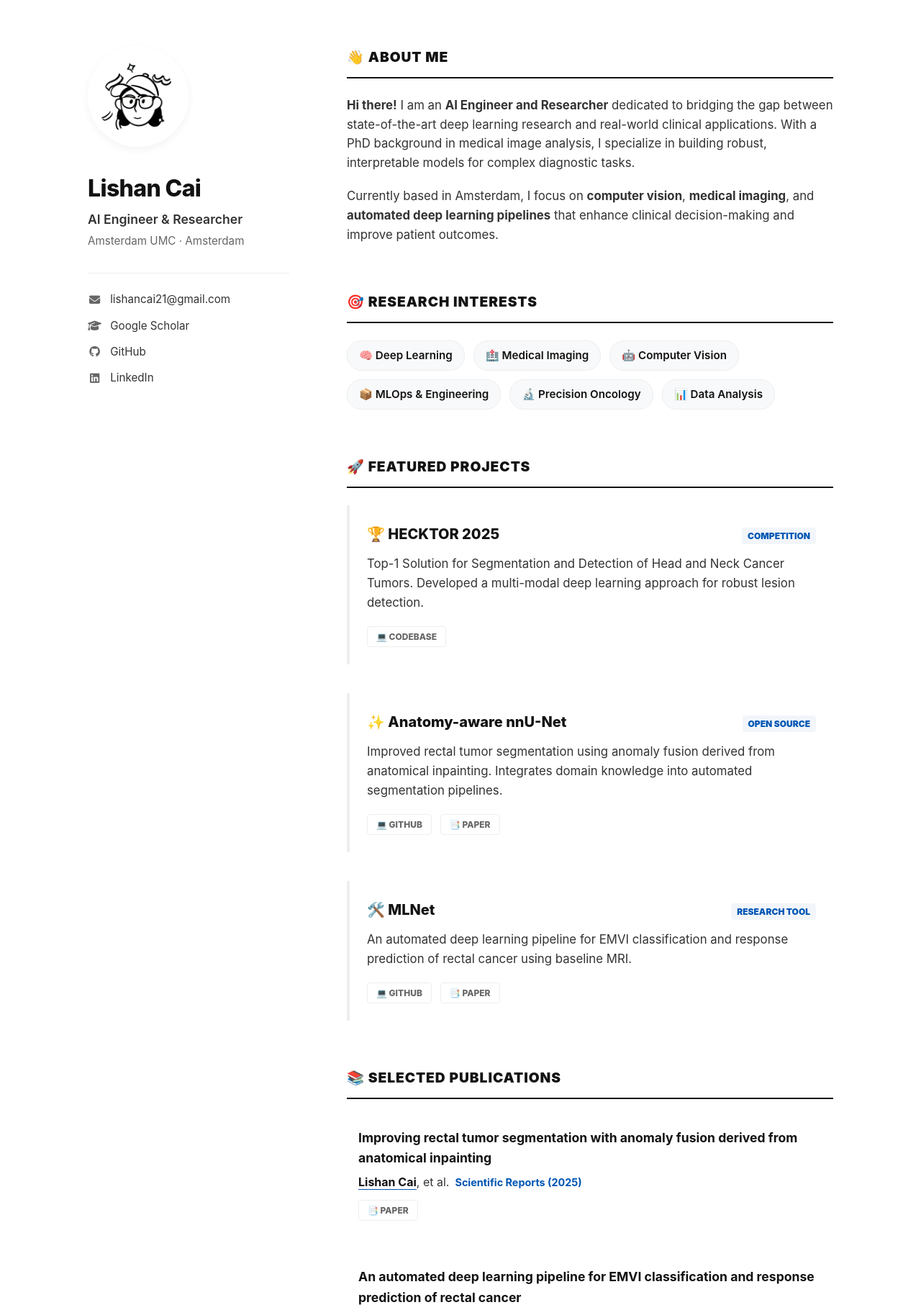
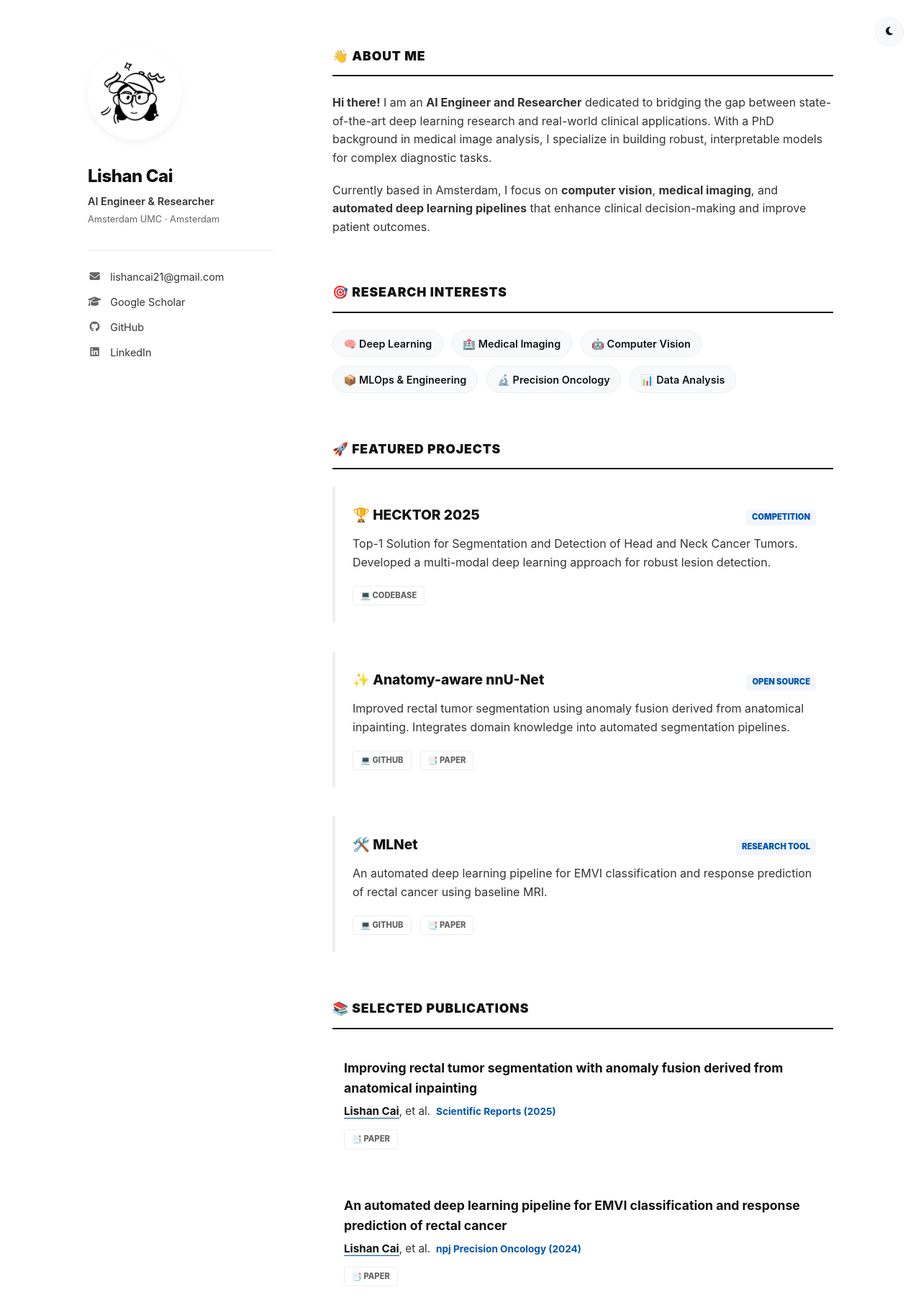
Before and after one commit to Liiiii2101/Liiiii2101.github.io, a plain HTML site: page index.html in a window 1280 px wide. Shown: the top 1820 px of the page at 72% size. Drawn offline with Linux system fonts and the light colour scheme.

Commit message:
night view option

```diff
--- a/css/academic.css
+++ b/css/academic.css
@@ -7,12 +7,22 @@
   --accent: #0056b3;
   --accent-soft: rgba(0, 86, 179, 0.05);
   --border: #eeeeee;
-  --sidebar-w: 280px;
+  --sidebar-w: 260px;
   --container-max: 1100px;
-
-  /* Lively Palette */
   --tag-bg: #f8f9fa;
   --tag-hover: #e9ecef;
+}
+
+[data-theme="dark"] {
+  --bg: #121212;
+  --text: #f5f5f7;
+  --text-soft: #a1a1a6;
+  --text-muted: #86868b;
+  --accent: #2997ff;
+  --accent-soft: rgba(41, 151, 255, 0.1);
+  --border: #333333;
+  --tag-bg: #1c1c1e;
+  --tag-hover: #2c2c2e;
 }
 
 * { box-sizing: border-box; margin: 0; padding: 0; }
@@ -23,10 +33,31 @@ body {
   color: var(--text);
   line-height: 1.6;
   -webkit-font-smoothing: antialiased;
+  transition: background 0.3s, color 0.3s;
 }
 
 a { color: var(--accent); text-decoration: none; transition: all 0.2s; }
-a:hover { color: #003d80; text-decoration: none; }
+a:hover { color: var(--accent); opacity: 0.8; text-decoration: none; }
+
+/* Theme Toggle */
+.theme-toggle {
+  position: fixed;
+  top: 1.5rem;
+  right: 1.5rem;
+  background: var(--tag-bg);
+  border: 1px solid var(--border);
+  border-radius: 50%;
+  width: 40px;
+  height: 40px;
+  cursor: pointer;
+  color: var(--text);
+  display: flex;
+  align-items: center;
+  justify-content: center;
+  z-index: 1000;
+  transition: all 0.2s;
+}
+.theme-toggle:hover { transform: scale(1.1); background: var(--tag-hover); }
 
 .container {
   max-width: var(--container-max);
@@ -46,8 +77,8 @@ a:hover { color: #003d80; text-decoration: none; }
 }
 
 .avatar {
-  width: 140px;
-  height: 140px;
+  width: 130px;
+  height: 130px;
   border-radius: 50%;
   object-fit: cover;
   margin-bottom: 1.5rem;
@@ -56,37 +87,22 @@ a:hover { color: #003d80; text-decoration: none; }
 }
 .avatar:hover { transform: scale(1.02); }
 
-.name { font-size: 2rem; font-weight: 800; margin-bottom: 0.25rem; letter-spacing: -0.02em; }
-.title { font-size: 1.1rem; color: var(--text-soft); margin-bottom: 0.25rem; font-weight: 600; }
-.affiliation { font-size: 0.95rem; color: var(--text-muted); margin-bottom: 2rem; }
+.name { font-size: 1.5rem; font-weight: 800; margin-bottom: 0.25rem; letter-spacing: -0.02em; }
+.title { font-size: 0.9rem; color: var(--text-soft); margin-bottom: 0.25rem; font-weight: 600; }
+.affiliation { font-size: 0.8rem; color: var(--text-muted); margin-bottom: 2rem; }
 
 .social-links { list-style: none; margin-bottom: 2rem; border-top: 1px solid var(--border); padding-top: 1.5rem; }
-.social-links li { margin-bottom: 0.75rem; font-size: 0.95rem; }
+.social-links li { margin-bottom: 0.75rem; font-size: 0.9rem; }
 .social-links a { color: var(--text-soft); display: flex; align-items: center; gap: 0.75rem; }
 .social-links a:hover { color: var(--accent); transform: translateX(4px); }
 .social-links i { width: 1.2rem; text-align: center; color: var(--text-muted); }
-
-.btn-cv {
-  display: flex;
-  align-items: center;
-  justify-content: center;
-  gap: 0.5rem;
-  padding: 0.6rem 1.2rem;
-  border: 1.5px solid var(--accent);
-  border-radius: 6px;
-  font-size: 0.9rem;
-  font-weight: 700;
-  color: var(--accent);
-  transition: all 0.2s;
-}
-.btn-cv:hover { background: var(--accent); color: #fff; text-decoration: none; box-shadow: 0 4px 12px rgba(0,86,179,0.2); }
 
 /* Main Content */
 .main-content { flex: 1; min-width: 0; }
 
 section { margin-bottom: 4rem; }
 .section-title {
-  font-size: 1.2rem;
+  font-size: 1.1rem;
   font-weight: 900;
   text-transform: uppercase;
   letter-spacing: 0.05em;
@@ -98,16 +114,16 @@ section { margin-bottom: 4rem; }
   gap: 0.75rem;
 }
 
-p { margin-bottom: 1.2rem; color: var(--text-soft); font-size: 1.05rem; }
+p { margin-bottom: 1.2rem; color: var(--text-soft); font-size: 1rem; }
 
 /* Interests Tags */
 .interests-list { display: flex; flex-wrap: wrap; gap: 0.75rem; list-style: none; }
 .interests-list li {
   background: var(--tag-bg);
   border: 1px solid var(--border);
-  padding: 0.5rem 1rem;
+  padding: 0.4rem 0.9rem;
   border-radius: 20px;
-  font-size: 0.95rem;
+  font-size: 0.9rem;
   font-weight: 600;
   display: flex;
   align-items: center;
@@ -125,21 +141,21 @@ p { margin-bottom: 1.2rem; color: var(--text-soft); font-size: 1.05rem; }
 /* Publications */
 .pub-list { list-style: none; }
 .pub-item { margin-bottom: 2rem; padding: 1rem; border-radius: 8px; transition: background 0.2s; }
-.pub-item:hover { background: #fafafa; }
+.pub-item:hover { background: var(--tag-bg); }
 .pub-title { font-weight: 700; font-size: 1.1rem; display: block; margin-bottom: 0.4rem; color: var(--text); }
-.pub-authors { font-size: 1rem; color: var(--text-soft); margin-bottom: 0.75rem; }
+.pub-authors { font-size: 0.95rem; color: var(--text-soft); margin-bottom: 0.75rem; }
 .pub-authors strong { color: var(--text); border-bottom: 1px solid var(--accent); }
-.pub-venue { font-size: 0.9rem; color: var(--accent); font-weight: 700; margin-left: 0.5rem; }
+.pub-venue { font-size: 0.85rem; color: var(--accent); font-weight: 700; margin-left: 0.5rem; }
 .pub-links { display: flex; flex-wrap: wrap; gap: 0.75rem; margin-top: 0.75rem; }
 .pub-link {
-  font-size: 0.75rem;
+  font-size: 0.7rem;
   font-weight: 800;
   text-transform: uppercase;
   border: 1.5px solid var(--border);
-  padding: 4px 12px;
+  padding: 4px 10px;
   border-radius: 4px;
   color: var(--text-muted);
-  background: #fff;
+  background: transparent;
 }
 .pub-link:hover { border-color: var(--accent); color: var(--accent); transform: scale(1.05); }
 
@@ -147,23 +163,24 @@ p { margin-bottom: 1.2rem; color: var(--text-soft); font-size: 1.05rem; }
 .project-item { margin-bottom: 2.5rem; padding: 1.5rem; border-left: 4px solid var(--border); transition: all 0.2s; }
 .project-item:hover { border-left-color: var(--accent); background: var(--accent-soft); }
 .project-header { display: flex; align-items: baseline; justify-content: space-between; margin-bottom: 0.75rem; }
-.project-name { font-weight: 800; font-size: 1.25rem; }
-.project-tag { font-size: 0.75rem; font-weight: 900; text-transform: uppercase; color: var(--accent); background: var(--accent-soft); padding: 2px 8px; border-radius: 4px; }
+.project-name { font-weight: 800; font-size: 1.2rem; }
+.project-tag { font-size: 0.7rem; font-weight: 900; text-transform: uppercase; color: var(--accent); background: var(--accent-soft); padding: 2px 8px; border-radius: 4px; }
 
 /* Timeline */
 .timeline-item { margin-bottom: 1.75rem; padding: 1rem; border-radius: 8px; transition: background 0.2s; }
-.timeline-item:hover { background: #fcfcfc; }
+.timeline-item:hover { background: var(--tag-bg); }
 .timeline-header { display: flex; justify-content: space-between; align-items: baseline; margin-bottom: 0.4rem; }
-.timeline-title { font-weight: 800; font-size: 1.05rem; }
-.timeline-date { font-size: 0.9rem; color: var(--text-muted); font-weight: 700; }
-.timeline-org { font-size: 0.95rem; color: var(--text-soft); font-weight: 500; }
+.timeline-title { font-weight: 800; font-size: 1rem; }
+.timeline-date { font-size: 0.85rem; color: var(--text-muted); font-weight: 700; }
+.timeline-org { font-size: 0.9rem; color: var(--text-soft); font-weight: 500; }
 
 /* Responsive */
 @media (max-width: 900px) {
   .container { flex-direction: column; padding: 3rem 1.5rem; gap: 3rem; }
   .sidebar { width: 100%; position: static; text-align: center; }
-  .avatar { width: 160px; margin: 0 auto 1.5rem; }
+  .avatar { width: 130px; margin: 0 auto 1.5rem; }
   .social-links { display: flex; flex-wrap: wrap; justify-content: center; gap: 1rem; border-bottom: 1px solid var(--border); padding-bottom: 1.5rem; }
   .social-links li { margin-bottom: 0; }
-  .name { font-size: 1.75rem; }
+  .name { font-size: 1.5rem; }
+  .theme-toggle { top: 1rem; right: 1rem; width: 36px; height: 36px; }
 }
--- a/index.html
+++ b/index.html
@@ -15,6 +15,10 @@
   <link rel="stylesheet" href="css/academic.css">
 </head>
 <body>
+
+  <button class="theme-toggle" id="themeToggle" aria-label="Toggle night view">
+    <i class="fa fa-moon" id="themeIcon"></i>
+  </button>
 
   <div class="container">
 
@@ -163,7 +167,7 @@
             <span class="timeline-title">PhD in AI (Medical Image Analysis)</span>
             <span class="timeline-date">2020 – 2024</span>
           </div>
-          <div class="timeline-org">Netherlands Cancer Institue</div>
+          <div class="timeline-org">University of Amsterdam / NKI</div>
         </div>
         <div class="timeline-item">
           <div class="timeline-header">
@@ -177,9 +181,27 @@
     </main>
   </div>
 
-  <footer style="text-align: center; padding: 2rem; color: #888; font-size: 0.8rem; border-top: 1px solid #eee;">
+  <footer style="text-align: center; padding: 2rem; color: #888; font-size: 0.8rem; border-top: 1px solid var(--border);">
     <p>© 2026 Lishan Cai · Built in Amsterdam · 🥔</p>
   </footer>
 
+  <script>
+    const toggle = document.getElementById('themeToggle');
+    const icon   = document.getElementById('themeIcon');
+    const root   = document.documentElement;
+
+    const saved = localStorage.getItem('theme') || 'light';
+    root.setAttribute('data-theme', saved);
+    icon.className = saved === 'dark' ? 'fa fa-sun' : 'fa fa-moon';
+
+    toggle.addEventListener('click', () => {
+      const current = root.getAttribute('data-theme');
+      const next    = current === 'dark' ? 'light' : 'dark';
+      root.setAttribute('data-theme', next);
+      localStorage.setItem('theme', next);
+      icon.className = next === 'dark' ? 'fa fa-sun' : 'fa fa-moon';
+    });
+  </script>
+
 </body>
 </html>
```
